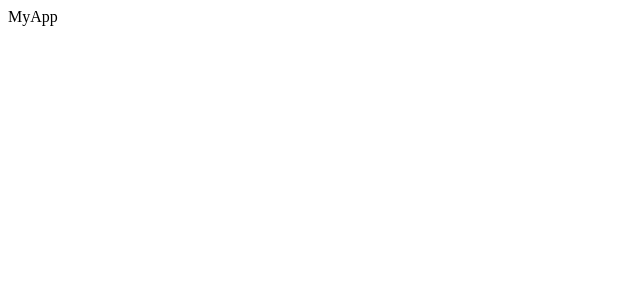
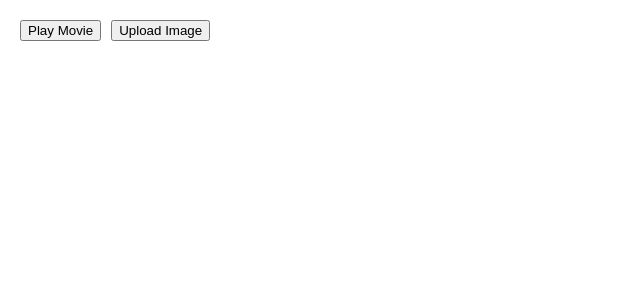
Before and after one commit to jimmycanosa/learning-react, a React (Create React App) app: page / in a window 1280 px wide. Shown: the top 300 px of the page, without its empty margins (0-640 px from the left). Built offline with nearby package versions, Linux system fonts and the light colour scheme.

Commit message:
feat: responding to events

```diff
--- a/src/App.js
+++ b/src/App.js
@@ -1,9 +1,9 @@
-import MyApp from './lesson1/MyApp.js';
+import App from './adding-interactivity/sample.js';
 
-export default function App() {
+export default function RootApp() {
   return (
     <div className='App'>
-      <MyApp />
+      <App />
     </div>
   );
 }
--- /dev/null
+++ b/src/adding-interactivity/sample.js
@@ -0,0 +1,21 @@
+export default function App() {
+  return (
+    <Toolbar
+      onPlayMovie={() => alert('Playing!')}
+      onUploadImage={() => alert('Uploading!')}
+    />
+  );
+}
+
+function Toolbar({ onPlayMovie, onUploadImage }) {
+  return (
+    <div>
+      <Button onClick={onPlayMovie}>Play Movie</Button>
+      <Button onClick={onUploadImage}>Upload Image</Button>
+    </div>
+  );
+}
+
+function Button({ onClick, children }) {
+  return <button onClick={onClick}>{children}</button>;
+}
--- a/src/lesson1/MyApp.js
+++ /dev/null
@@ -1,3 +0,0 @@
-export default function MyApp() {
-  return <div>MyApp</div>;
-}
--- a/src/styles.css
+++ b/src/styles.css
@@ -0,0 +1,49 @@
+* {
+  box-sizing: border-box;
+}
+
+body {
+  font-family: sans-serif;
+  margin: 20px;
+  padding: 0;
+}
+
+h1 {
+  margin-top: 0;
+  font-size: 22px;
+}
+
+h2 {
+  margin-top: 0;
+  font-size: 20px;
+}
+
+h3 {
+  margin-top: 0;
+  font-size: 18px;
+}
+
+h4 {
+  margin-top: 0;
+  font-size: 16px;
+}
+
+h5 {
+  margin-top: 0;
+  font-size: 14px;
+}
+
+h6 {
+  margin-top: 0;
+  font-size: 12px;
+}
+
+code {
+  font-size: 1.2em;
+}
+
+ul {
+  padding-inline-start: 20px;
+}
+
+button { margin-right: 10px; }
```
